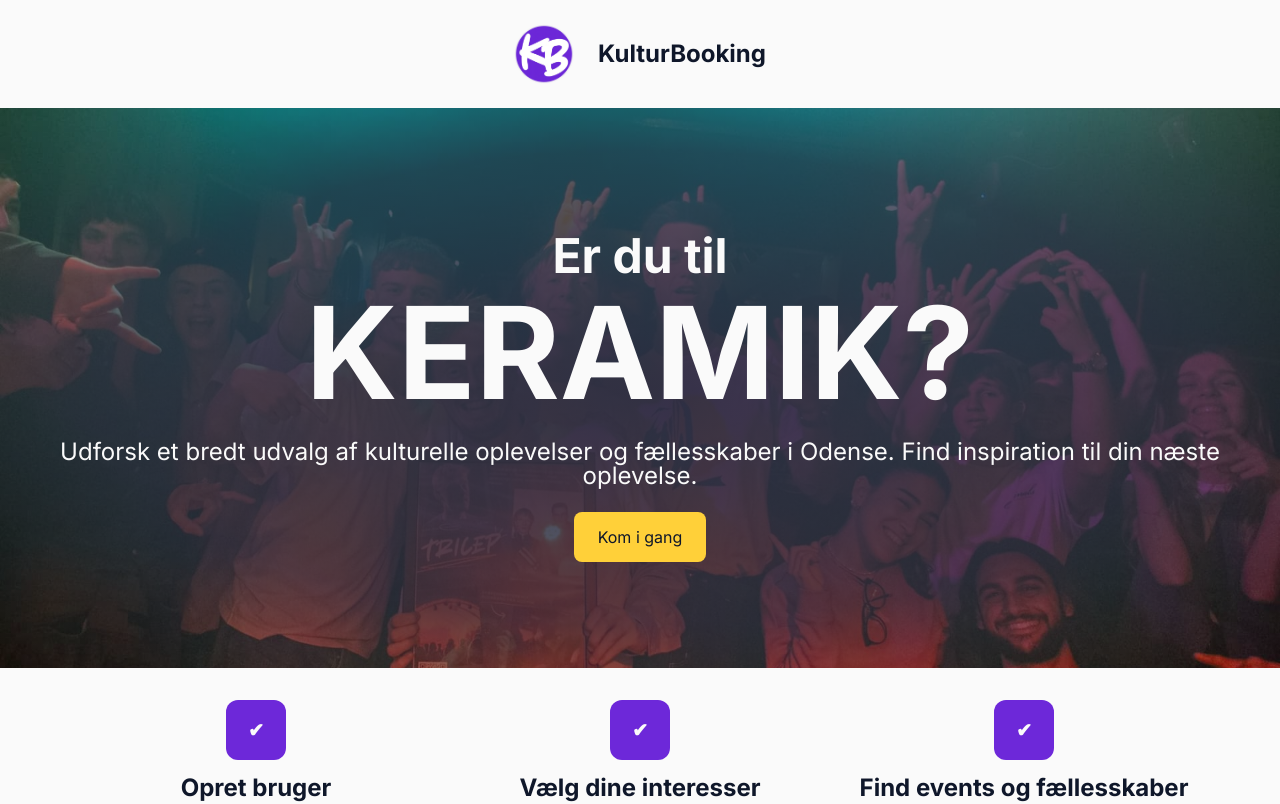
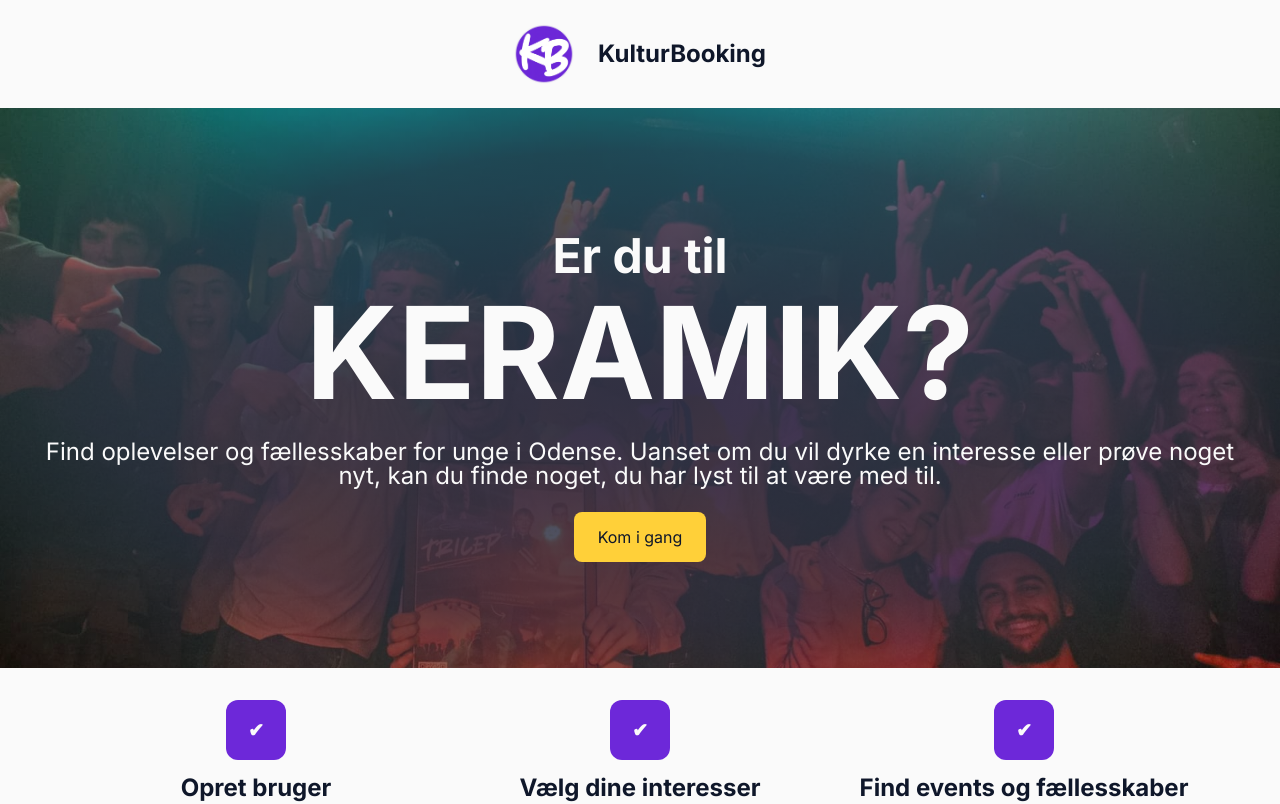
Before and after one commit to svendkj92/3_semester_eksamen_kulturbooking, a Vue app: page / in a window 1280 px wide. Shown: the top 804 px of the page. Built offline with nearby package versions, Linux system fonts and the light colour scheme; no server answers.

Commit message:
Landingpage copy writing in progress

```diff
--- a/src/views/LandingPageView.vue
+++ b/src/views/LandingPageView.vue
@@ -46,8 +46,9 @@ onUnmounted(() => {
               </h1>
 
           <p>
-            Udforsk et bredt udvalg af kulturelle oplevelser og fællesskaber i Odense.
-            Find inspiration til din næste oplevelse.
+            Find oplevelser og fællesskaber for unge i Odense.
+            Uanset om du vil dyrke en interesse eller prøve noget nyt,
+            kan du finde noget, du har lyst til at være med til.
           </p>
 
           <RouterLink to="/onboarding" class="cta-button">
```
